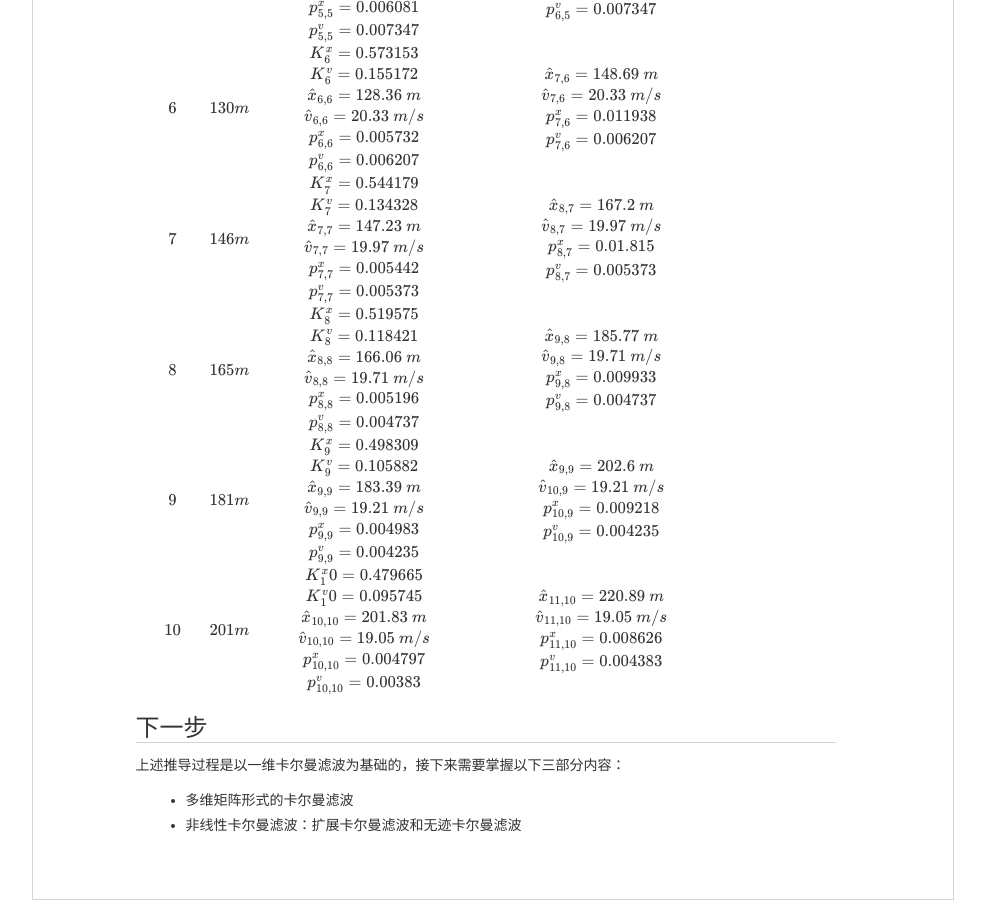
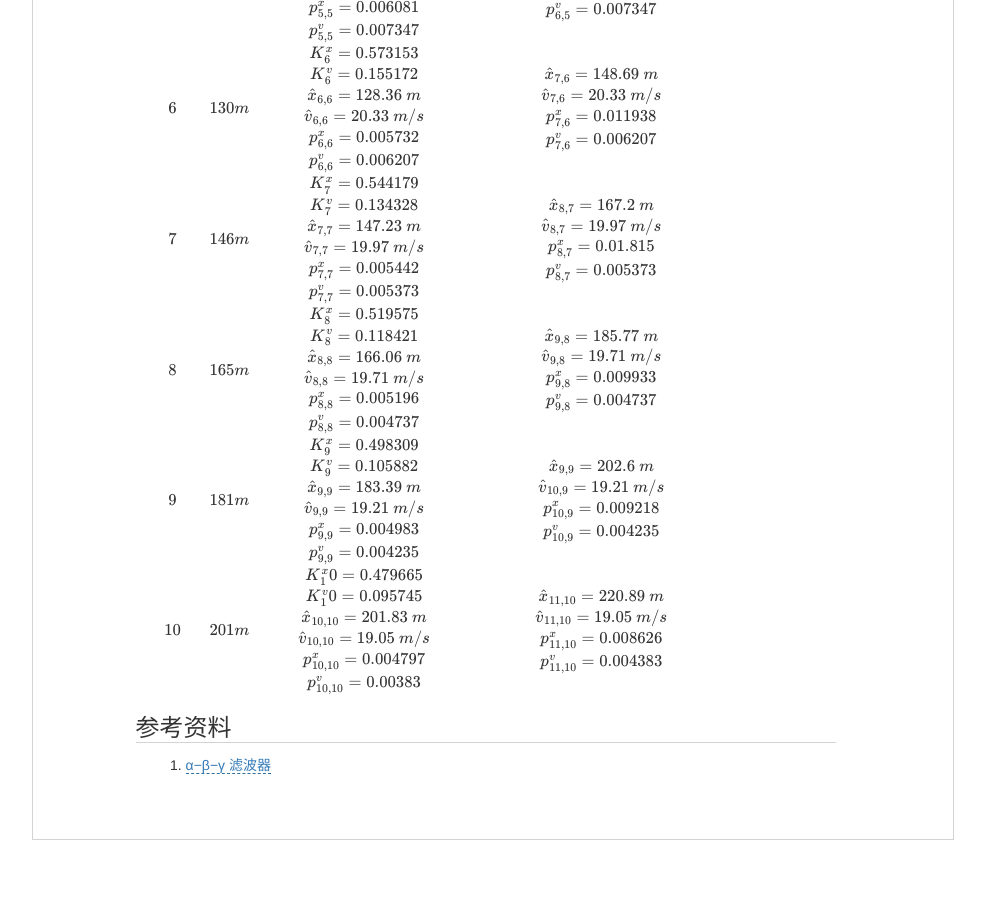
Before and after one commit to luli100/luli100.github.io, a Jekyll site: the page built from _posts/2023-09-10-kalman-filter.md, in a window 1280 px wide and 900 px high, scrolled down 7677 px. Shown: the whole window, without its empty margins (147-1132 px from the left). Built offline with Jekyll 4.4.1, drawn with Linux system fonts in a browser that asks for light colours; formulas are drawn with MathJax 3; after the commit the page ends 8517 px from its top, so only the background shows below that.

Commit message:
kalman filter

```diff
--- a/_posts/2023-09-10-kalman-filter.md
+++ b/_posts/2023-09-10-kalman-filter.md
@@ -299,8 +299,6 @@ $$p^v_{n,n} = (1 - K^v_n) \cdot p^v_{n,n-1} = {0.04 \cdot p^v_{n,n-1} \over p^v_
 | $9$ | $181m$ | $K^x_9 = 0.498309$ <br> $K^v_9 = 0.105882$ <br> $\hat x_{9,9} = 183.39\space m$ <br> $\hat v_{9,9} = 19.21 \space m/s$ <br> $p^x_{9,9} = 0.004983$ <br> $p^v_{9,9}=0.004235$ | $\hat x_{9,9} = 202.6 \space m$ <br> $\hat v_{10,9} = 19.21 \space m/s$ <br> $p^x_{10,9} = 0.009218$ <br> $p^v_{10,9} = 0.004235$ |
 | $10$ | $201m$ | $K^x_10 = 0.479665$ <br> $K^v_10 = 0.095745$ <br> $\hat x_{10,10} = 201.83\space m$ <br> $\hat v_{10,10} = 19.05 \space m/s$ <br> $p^x_{10,10} = 0.004797$ <br> $p^v_{10,10}=0.00383$ | $\hat x_{11,10} = 220.89 \space m$ <br> $\hat v_{11,10} = 19.05 \space m/s$ <br> $p^x_{11,10} = 0.008626$ <br> $p^v_{11,10} = 0.004383$ |
 
-### 下一步
+### 参考资料
 
-上述推导过程是以一维卡尔曼滤波为基础的，接下来需要掌握以下三部分内容：
-- 多维矩阵形式的卡尔曼滤波
-- 非线性卡尔曼滤波：扩展卡尔曼滤波和无迹卡尔曼滤波
+1. [α−β−γ 滤波器](https://www.kalmanfilter.net/CN/alphabeta_cn.html)
```
Also changed, not shown: other parts of _posts/2023-09-10-kalman-filter.md (+1 -1 lines).
